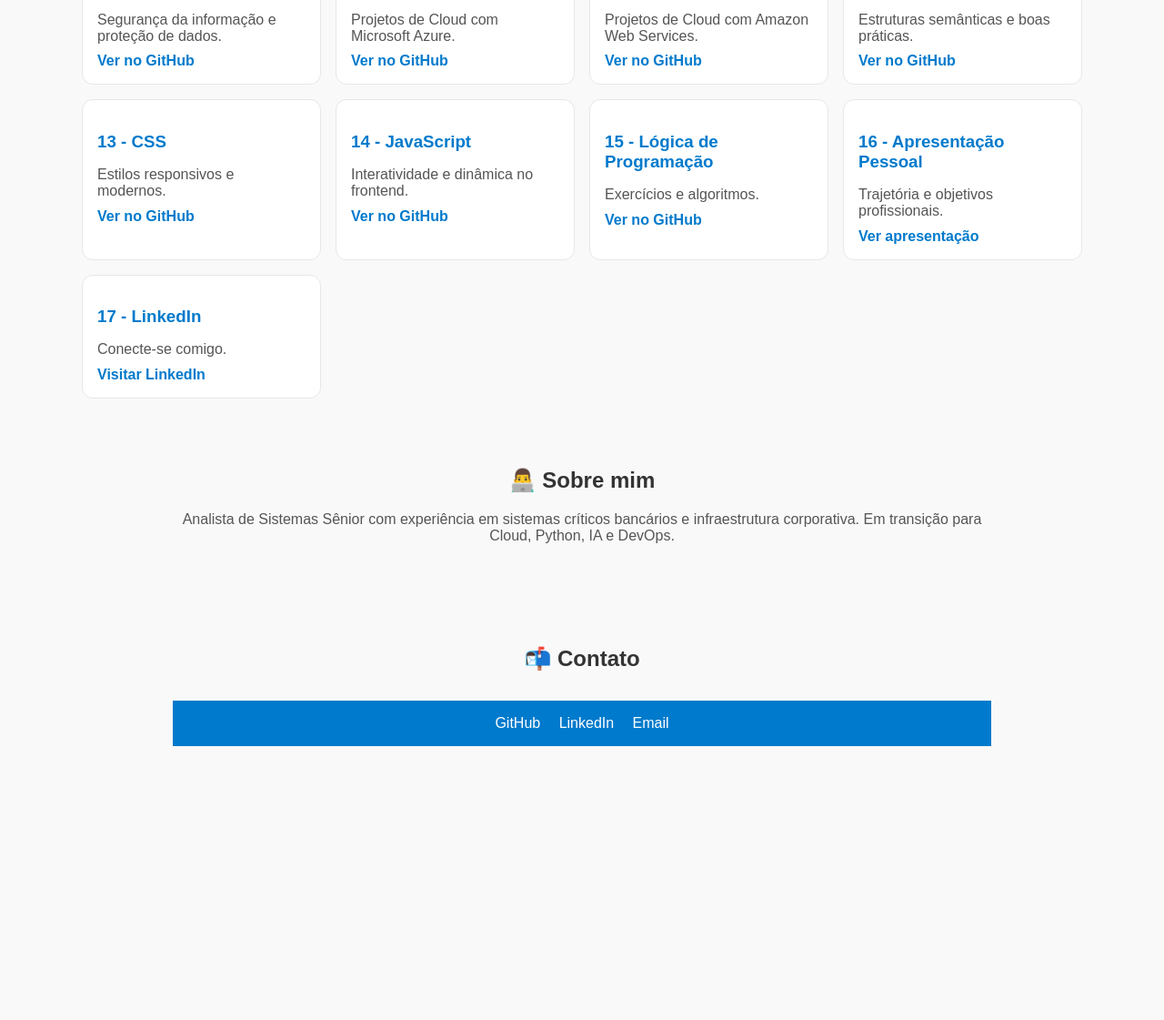
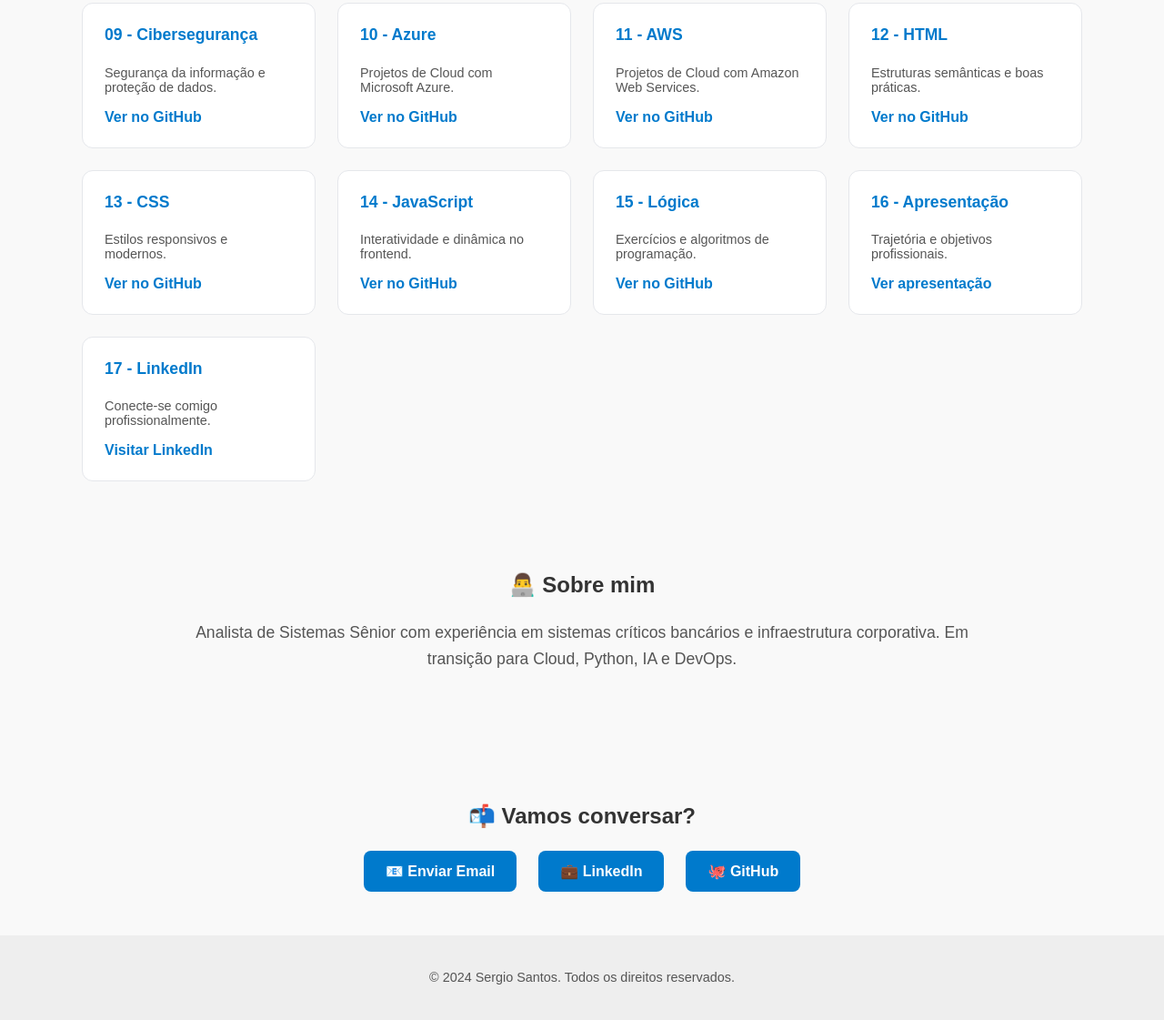
Before and after one commit to Santosdevbjj/santosdevbjj.github.io.portfolio, a plain HTML site: page index.html in a window 1280 px wide. Shown: the part 761-1882 px from the top of the page at 91% size. Before the commit the page ends 1621 px from the top, so only its background shows below. Drawn offline with Linux system fonts and the light colour scheme.

Commit message:
Refactor index.html for improved layout and styling
Enhanced styling and layout for improved user experience, including adjustments to padding, font sizes, and hover effects. Updated contact section with buttons for email and social media links.

```diff
--- a/index.html
+++ b/index.html
@@ -25,6 +25,9 @@
       background: var(--bg-light);
       color: var(--text-light);
       transition: background 0.25s ease, color 0.25s ease;
+      display: flex;
+      flex-direction: column;
+      min-height: 100vh;
     }
 
     header {
@@ -37,15 +40,19 @@
       position: sticky;
       top: 0;
       z-index: 10;
+      box-shadow: 0 2px 5px rgba(0,0,0,0.1);
     }
 
-    .brand { font-weight: 700; }
+    .brand { font-weight: 700; font-size: 1.1rem; }
+
     nav a {
       color: #fff;
       margin: 0 0.5rem;
       text-decoration: none;
       font-weight: 500;
+      font-size: 0.95rem;
     }
+    nav a:hover { text-decoration: underline; }
 
     .actions { display: flex; gap: 0.75rem; align-items: center; }
 
@@ -62,24 +69,24 @@
     .theme-toggle:active { transform: scale(0.98); }
 
     .hero {
-      padding: 2.5rem 1.25rem;
+      padding: 3rem 1.25rem;
       text-align: center;
       max-width: 900px;
       margin: 0 auto;
     }
     .hero h1 {
-      font-size: 2rem;
+      font-size: 2.2rem;
       color: var(--primary-light);
       margin-bottom: 0.5rem;
     }
-    .hero p { color: var(--muted-light); }
+    .hero p { color: var(--muted-light); font-size: 1.1rem; line-height: 1.6; }
 
-    .section-title { text-align: center; margin-top: 1rem; }
+    .section-title { text-align: center; margin-top: 2rem; margin-bottom: 1.5rem; }
 
     .projects {
       display: grid;
       grid-template-columns: repeat(auto-fit, minmax(250px, 1fr));
-      gap: 1rem;
+      gap: 1.5rem;
       padding: 1.25rem;
       max-width: 1100px;
       margin: 0 auto;
@@ -89,28 +96,57 @@
       background: #fff;
       border: 1px solid #e5e7eb;
       border-radius: 12px;
-      padding: 1rem;
+      padding: 1.5rem;
       transition: box-shadow 0.2s ease, transform 0.1s ease, border-color 0.2s ease;
+      display: flex;
+      flex-direction: column;
+      justify-content: space-between;
     }
     .card:hover {
-      box-shadow: 0 8px 24px rgba(0,0,0,0.08);
-      transform: translateY(-2px);
-      border-color: #d1d5db;
+      box-shadow: 0 10px 30px rgba(0,0,0,0.1);
+      transform: translateY(-3px);
+      border-color: var(--primary-light);
     }
-    .card h3 { margin-bottom: 0.4rem; color: var(--primary-light); }
-    .card p { color: var(--muted-light); margin-bottom: 0.6rem; }
-    .card a { color: var(--primary-light); text-decoration: none; font-weight: 700; }
+    .card h3 { margin: 0 0 0.5rem 0; color: var(--primary-light); font-size: 1.1rem; }
+    .card p { color: var(--muted-light); margin-bottom: 1rem; font-size: 0.9rem; flex-grow: 1; }
+    .card a {
+      color: var(--primary-light);
+      text-decoration: none;
+      font-weight: 700;
+      display: inline-block;
+      margin-top: auto;
+    }
+    .card a:hover { text-decoration: underline; }
+
+    /* Estilos da área de contato */
+    .contact-links {
+      display: flex;
+      justify-content: center;
+      gap: 1.5rem;
+      margin-top: 1rem;
+      flex-wrap: wrap;
+    }
+    .contact-btn {
+      background: var(--primary-light);
+      color: white;
+      padding: 0.8rem 1.5rem;
+      border-radius: 8px;
+      text-decoration: none;
+      font-weight: bold;
+      transition: opacity 0.2s;
+    }
+    .contact-btn:hover { opacity: 0.9; }
 
     footer {
-      background: var(--primary-light);
-      color: #fff;
+      background: #eee;
+      color: var(--muted-light);
       text-align: center;
-      padding: 1rem;
-      margin-top: 2rem;
+      padding: 1.5rem;
+      margin-top: auto; /* Empurra o footer para baixo */
+      font-size: 0.9rem;
     }
-    footer a { color: #fff; margin: 0 0.5rem; text-decoration: none; }
 
-    /* Tema escuro */
+    /* --- TEMA ESCURO --- */
     body.dark {
       background: linear-gradient(135deg, #0b1220 0%, #0e1a2b 50%, #0b1220 100%);
       color: var(--text-dark);
@@ -118,6 +154,7 @@
     body.dark header { background: var(--panel-dark); border-bottom: 1px solid #1f2937; }
     body.dark .brand { color: var(--text-dark); }
     body.dark nav a { color: var(--text-dark); }
+
     body.dark .theme-toggle {
       background: var(--primary-dark);
       color: #001018;
@@ -132,17 +169,25 @@
       border: 1px solid #1f2937;
       box-shadow: inset 0 1px 0 rgba(255,255,255,0.02);
     }
+    body.dark .card:hover { border-color: var(--primary-dark); box-shadow: var(--glow-dark); }
     body.dark .card h3 { color: var(--primary-dark); text-shadow: var(--glow-dark); }
     body.dark .card p { color: var(--muted-dark); }
     body.dark .card a { color: var(--primary-dark); text-shadow: var(--glow-dark); }
 
-    body.dark footer { background: #0b1526; border-top: 1px solid #1f2937; }
-    body.dark footer a { color: var(--primary-dark); text-shadow: var(--glow-dark); }
+    body.dark .contact-btn {
+        background: var(--panel-dark);
+        border: 1px solid var(--primary-dark);
+        color: var(--primary-dark);
+        box-shadow: var(--glow-dark);
+    }
+    body.dark .contact-btn:hover { background: var(--primary-dark); color: #000; }
+
+    body.dark footer { background: #0b1526; border-top: 1px solid #1f2937; color: var(--muted-dark); }
   </style>
 </head>
 <body>
   <header>
-    <div class="brand">Sergio Santos - Portfólio</div>
+    <div class="brand">Sergio Santos</div>
     <div class="actions">
       <nav>
         <a href="#projetos">Projetos</a>
@@ -162,7 +207,7 @@
     <h2 class="section-title">🚀 Projetos</h2>
     <div class="projects">
       <div class="card"><h3>01 - Java</h3><p>Projetos em Java com foco em backend e APIs.</p><a href="https://github.com/Santosdevbjj/Sergiobjj" target="_blank">Ver no GitHub</a></div>
-      <div class="card"><h3>02 - Python</h3><p>Scripts e aplicações em Python para automação e análise de dados.</p><a href="https://github.com/Santosdevbjj/Sergiobjj" target="_blank">Ver no GitHub</a></div>
+      <div class="card"><h3>02 - Python</h3><p>Scripts e aplicações em Python para automação.</p><a href="https://github.com/Santosdevbjj/Sergiobjj" target="_blank">Ver no GitHub</a></div>
       <div class="card"><h3>03 - .NET C#</h3><p>Aplicações corporativas em C# e .NET.</p><a href="https://github.com/Santosdevbjj/Sergiobjj" target="_blank">Ver no GitHub</a></div>
       <div class="card"><h3>04 - Inteligência Artificial</h3><p>IA aplicada a dados e automação.</p><a href="https://github.com/Santosdevbjj/Sergiobjj" target="_blank">Ver no GitHub</a></div>
       <div class="card"><h3>05 - Machine Learning</h3><p>Modelos de ML para classificação e previsão.</p><a href="https://github.com/Santosdevbjj/Sergiobjj" target="_blank">Ver no GitHub</a></div>
@@ -175,9 +220,9 @@
       <div class="card"><h3>12 - HTML</h3><p>Estruturas semânticas e boas práticas.</p><a href="https://github.com/Santosdevbjj/Sergiobjj" target="_blank">Ver no GitHub</a></div>
       <div class="card"><h3>13 - CSS</h3><p>Estilos responsivos e modernos.</p><a href="https://github.com/Santosdevbjj/Sergiobjj" target="_blank">Ver no GitHub</a></div>
       <div class="card"><h3>14 - JavaScript</h3><p>Interatividade e dinâmica no frontend.</p><a href="https://github.com/Santosdevbjj/Sergiobjj" target="_blank">Ver no GitHub</a></div>
-      <div class="card"><h3>15 - Lógica de Programação</h3><p>Exercícios e algoritmos.</p><a href="https://github.com/Santosdevbjj/Sergiobjj" target="_blank">Ver no GitHub</a></div>
-      <div class="card"><h3>16 - Apresentação Pessoal</h3><p>Trajetória e objetivos profissionais.</p><a href="https://linkedin.com/in/santossergioluiz" target="_blank">Ver apresentação</a></div>
-      <div class="card"><h3>17 - LinkedIn</h3><p>Conecte-se comigo.</p><a href="https://linkedin.com/in/santossergioluiz" target="_blank">Visitar LinkedIn</a></div>
+      <div class="card"><h3>15 - Lógica</h3><p>Exercícios e algoritmos de programação.</p><a href="https://github.com/Santosdevbjj/Sergiobjj" target="_blank">Ver no GitHub</a></div>
+      <div class="card"><h3>16 - Apresentação</h3><p>Trajetória e objetivos profissionais.</p><a href="https://linkedin.com/in/santossergioluiz" target="_blank">Ver apresentação</a></div>
+      <div class="card"><h3>17 - LinkedIn</h3><p>Conecte-se comigo profissionalmente.</p><a href="https://linkedin.com/in/santossergioluiz" target="_blank">Visitar LinkedIn</a></div>
     </div>
   </section>
 
@@ -187,35 +232,51 @@
        Em transição para Cloud, Python, IA e DevOps.</p>
   </section>
 
-  <section id="contato" class="hero">
-    <h2 class="section-title">📬 Contato</h2>
-    <footer>
-      <a href="https://github.com/Santosdevbjj" target="_blank">GitHub</a>
-      <a href="https://linkedin.com/in/santossergioluiz" target="_blank">LinkedIn</a>
-      <a href="mailto:santossergiorealbjj@outlook.com">Email</a>
-    </footer>
+  <section id="contato" class="hero" style="padding-bottom: 3rem;">
+    <h2 class="section-title">📬 Vamos conversar?</h2>
+    <div class="contact-links">
+      <a href="mailto:santossergiorealbjj@outlook.com" class="contact-btn">📧 Enviar Email</a>
+      <a href="https://linkedin.com/in/santossergioluiz" target="_blank" class="contact-btn">💼 LinkedIn</a>
+      <a href="https://github.com/Santosdevbjj" target="_blank" class="contact-btn">🐙 GitHub</a>
+    </div>
   </section>
 
+  <footer>
+    <p>&copy; 2024 Sergio Santos. Todos os direitos reservados.</p>
+  </footer>
+
   <script>
-    // Aplica tema salvo ao carregar
-    (function initTheme() {
-      const saved = localStorage.getItem('theme') || 'light';
-      const isDark = saved === 'dark';
-      document.body.classList.toggle('dark', isDark);
-      updateButton(isDark);
-    })();
+    document.addEventListener('DOMContentLoaded', () => {
+      const themeBtn = document.getElementById('themeBtn');
 
-    function updateButton(isDark) {
-      const btn = document.getElementById('themeBtn');
-      btn.textContent = isDark ? 'Modo claro' : 'Modo escuro';
-      btn.setAttribute('aria-pressed', isDark ? 'true' : 'false');
-    }
+      // Verifica preferência salva
+      const savedTheme = localStorage.getItem('theme') || 'light';
+      const isDark = savedTheme === 'dark';
 
-    function toggleTheme() {
-      const isDark = document.body.classList.toggle('dark');
-      localStorage.setItem('theme', isDark ? 'dark' : 'light');
-      updateButton(isDark);
-    }
+      // Aplica estado inicial
+      if (isDark) {
+        document.body.classList.add('dark');
+      }
+      updateButtonText(isDark);
+
+      // Adiciona evento de clique (CORREÇÃO PRINCIPAL)
+      if (themeBtn) {
+        themeBtn.addEventListener('click', toggleTheme);
+      }
+
+      function toggleTheme() {
+        const isDarkNow = document.body.classList.toggle('dark');
+        localStorage.setItem('theme', isDarkNow ? 'dark' : 'light');
+        updateButtonText(isDarkNow);
+      }
+
+      function updateButtonText(isDark) {
+        if (themeBtn) {
+          themeBtn.textContent = isDark ? 'Modo claro' : 'Modo escuro';
+          themeBtn.setAttribute('aria-pressed', isDark ? 'true' : 'false');
+        }
+      }
+    });
   </script>
 </body>
 </html>
```
